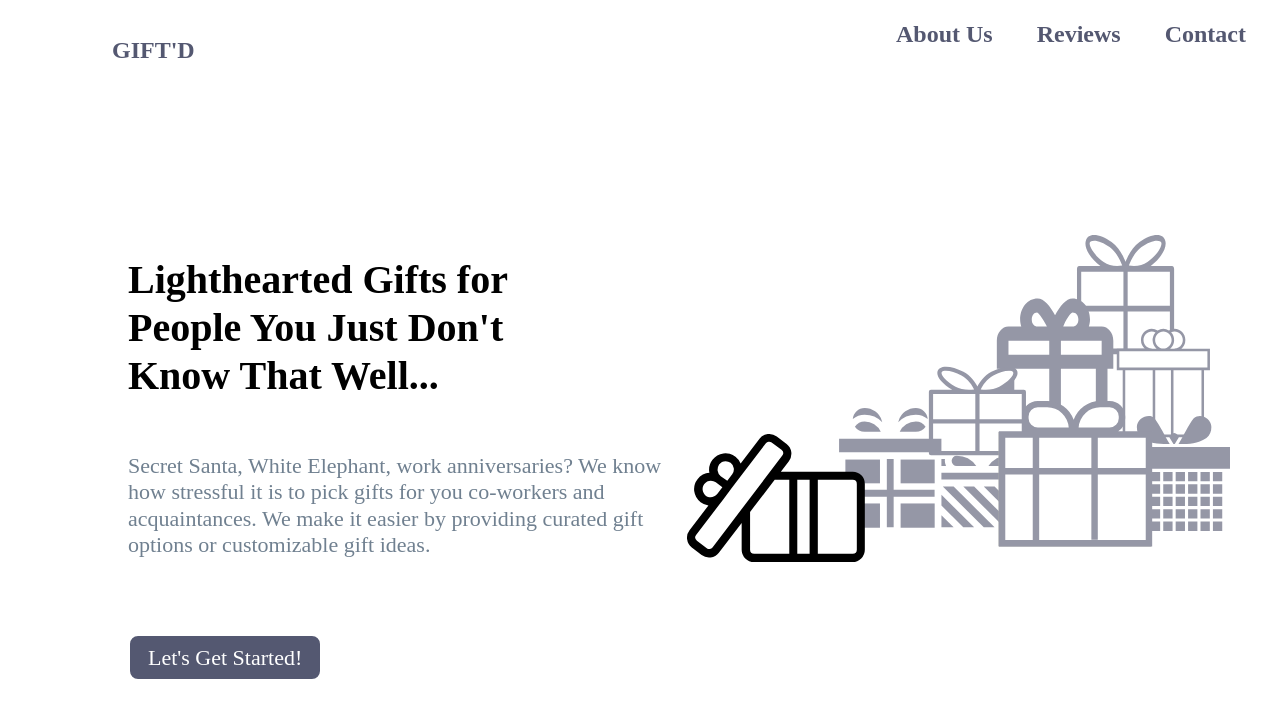
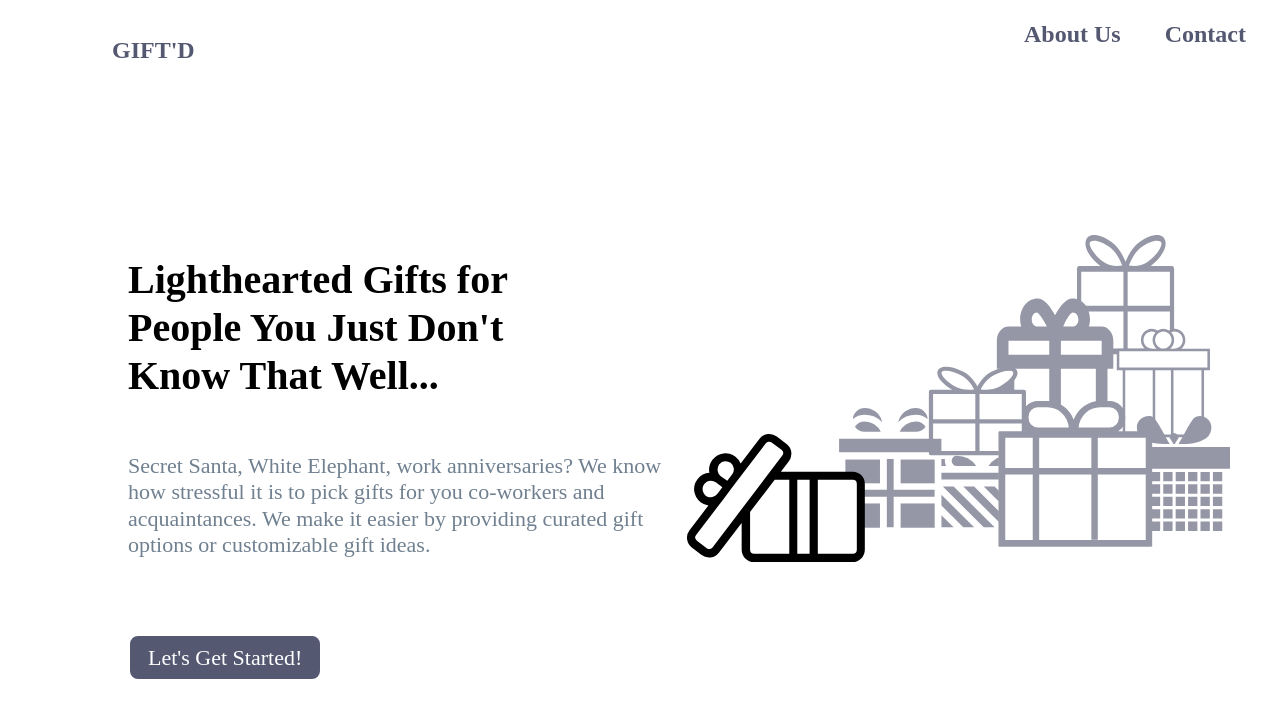
Before and after one commit to Adeboye/Giftd, a React (Create React App) app: page / in a window 1280 px wide. Shown: the top 718 px of the page. Built offline with nearby package versions, Linux system fonts and the light colour scheme.

Commit message:
Remove Reviews link as it is not doing anything

```diff
--- a/src/App/header.jsx
+++ b/src/App/header.jsx
@@ -22,9 +22,6 @@ const Header = () => {
             <StyledNavLink to="/about">About Us</StyledNavLink>
           </StyledListItem>
           <StyledListItem>
-            <StyledNavLink to="/reviews">Reviews</StyledNavLink>
-          </StyledListItem>
-          <StyledListItem>
             <StyledAnchor href="mailto:giftd.gifts@gmail.com">Contact</StyledAnchor>
           </StyledListItem>
         </StyledList>
```
